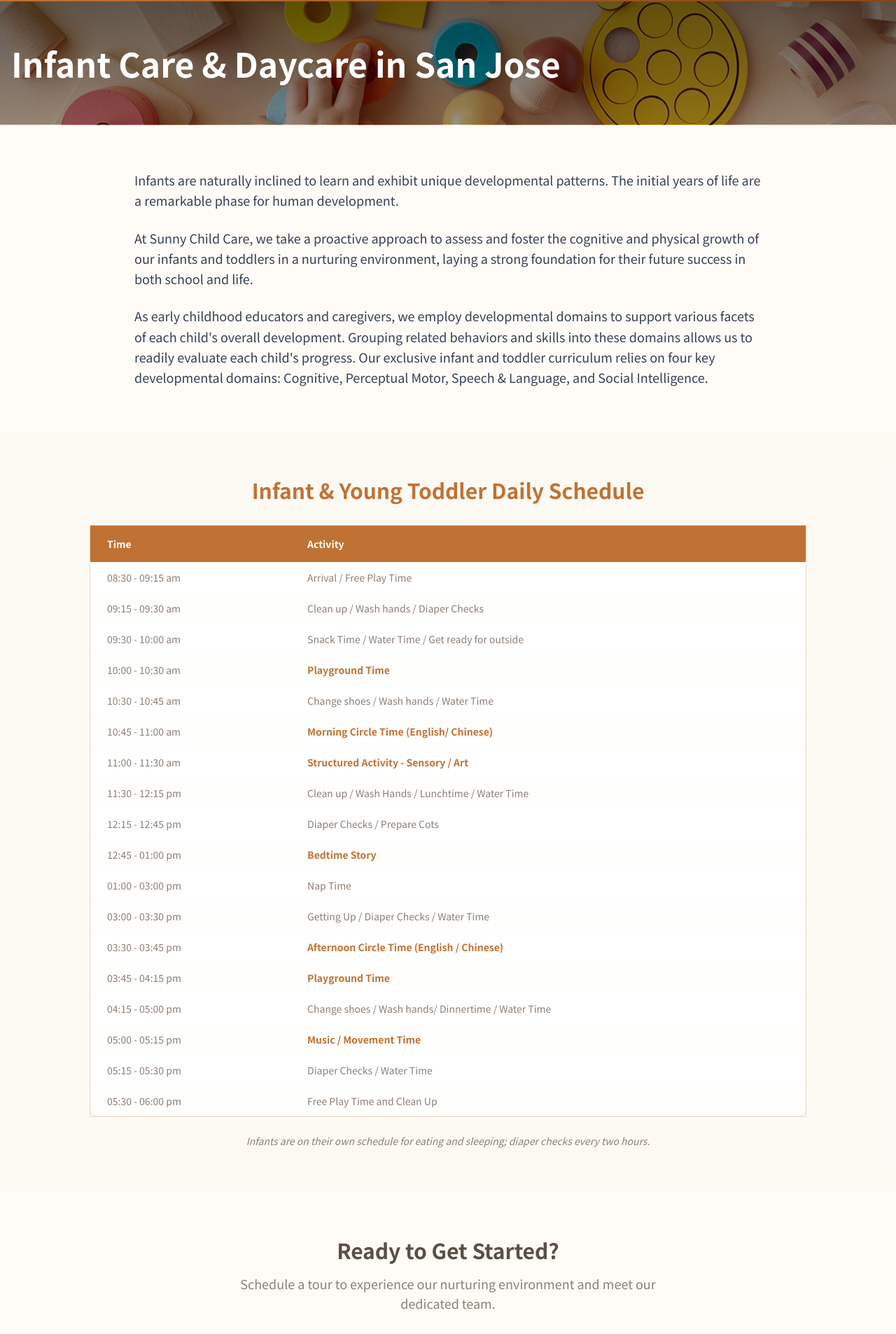
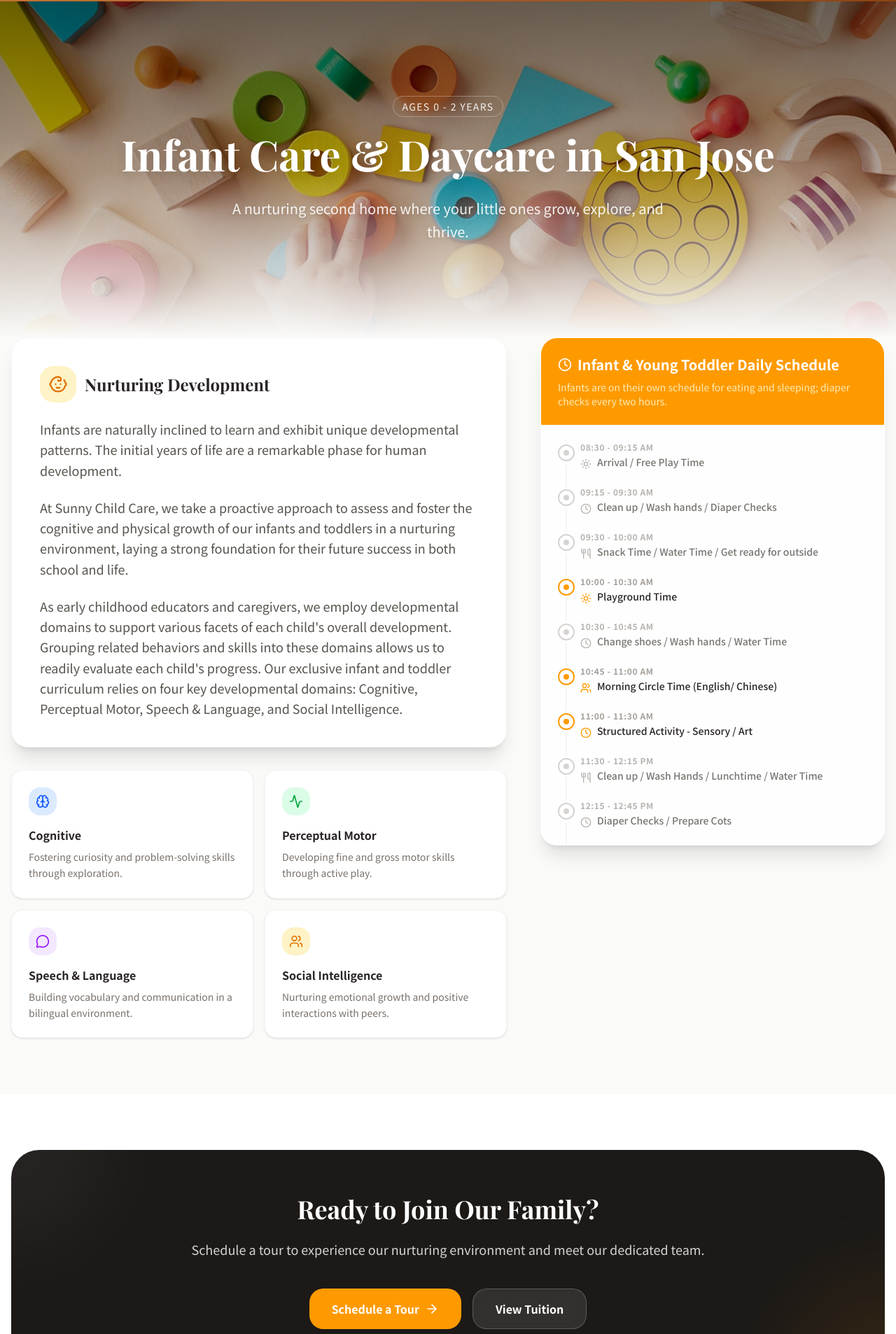
Before and after one commit to darecallad/sunny-next, a Next.js app: page /programs/infant in a window 1280 px wide. Shown: the part 110-2016 px from the top of the page at 70% size. Built offline with nearby package versions, Linux system fonts and the light colour scheme.

Commit message:
feat: optimize infant program page with premium UI and animations

```diff
--- a/src/app/programs/infant/page.tsx
+++ b/src/app/programs/infant/page.tsx
@@ -1,111 +1,256 @@
 "use client";
 
+import { useLanguage } from "@/context/language-context";
+import { programsContent } from "@/data/site";
+import { motion, useScroll, useTransform } from "framer-motion";
+import {
+  Clock,
+  Baby,
+  Brain,
+  Heart,
+  MessageCircle,
+  Activity,
+  Sun,
+  Moon,
+  Utensils,
+  Music,
+  Users,
+  ArrowRight
+} from "lucide-react";
+import Image from "next/image";
 import Link from "next/link";
-
-import { useLanguage } from "@/context/language-context";
-import { programsContent, siteConfig } from "@/data/site";
+import { useRef } from "react";
 
 export default function InfantPage() {
   const { locale } = useLanguage();
   const content = programsContent.infant;
+  const containerRef = useRef(null);
+
+  const { scrollYProgress } = useScroll({
+    target: containerRef,
+    offset: ["start start", "end start"]
+  });
+
+  const y = useTransform(scrollYProgress, [0, 1], ["0%", "50%"]);
+  const opacity = useTransform(scrollYProgress, [0, 0.5], [1, 0]);
+
+  const features = [
+    {
+      icon: Brain,
+      title: { en: "Cognitive", zh: "認知發展" },
+      description: { en: "Fostering curiosity and problem-solving skills through exploration.", zh: "透過探索培養好奇心和解決問題的能力。" },
+      color: "bg-blue-100 text-blue-600"
+    },
+    {
+      icon: Activity,
+      title: { en: "Perceptual Motor", zh: "感知運動" },
+      description: { en: "Developing fine and gross motor skills through active play.", zh: "透過活動遊戲發展精細和大肌肉運動技能。" },
+      color: "bg-green-100 text-green-600"
+    },
+    {
+      icon: MessageCircle,
+      title: { en: "Speech & Language", zh: "語言發展" },
+      description: { en: "Building vocabulary and communication in a bilingual environment.", zh: "在雙語環境中建立詞彙和溝通能力。" },
+      color: "bg-purple-100 text-purple-600"
+    },
+    {
+      icon: Users,
+      title: { en: "Social Intelligence", zh: "社交智能" },
+      description: { en: "Nurturing emotional growth and positive interactions with peers.", zh: "培養情感成長和與同伴的積極互動。" },
+      color: "bg-amber-100 text-amber-600"
+    }
+  ];
+
+  const getIconForActivity = (activity: string) => {
+    const lower = activity.toLowerCase();
+    if (lower.includes("snack") || lower.includes("lunch") || lower.includes("dinner")) return Utensils;
+    if (lower.includes("nap") || lower.includes("bedtime")) return Moon;
+    if (lower.includes("playground") || lower.includes("outside")) return Sun;
+    if (lower.includes("music")) return Music;
+    if (lower.includes("circle")) return Users;
+    if (lower.includes("arrival")) return Sun;
+    return Clock;
+  };
 
   return (
-    <div className="min-h-screen">
+    <div className="min-h-screen bg-stone-50" ref={containerRef}>
       {/* Hero Section */}
-      <section
-        className="border-b border-border/40 py-16 bg-cover bg-center relative"
-        style={{
-          backgroundImage: "url('/images/banners/infant.webp')",
-          backgroundPosition: "50% 60%",
-        }}
+      <section className="relative h-[60vh] flex items-center justify-center overflow-hidden">
+        <motion.div
+          style={{ y, opacity }}
+          className="absolute inset-0 z-0"
         >
-        <div className="absolute inset-0 bg-gradient-to-b from-black/60 to-black/40" />
-        <div className="container mx-auto px-4 relative z-10">
-          <h1 className="text-4xl font-semibold text-white sm:text-5xl">
+          <Image
+            src="/images/banners/infant.webp"
+            alt="Infant Care"
+            fill
+            className="object-cover brightness-[0.7]"
+            priority
+            sizes="100vw"
+          />
+          <div className="absolute inset-0 bg-gradient-to-b from-black/40 via-transparent to-stone-50" />
+        </motion.div>
+
+        <div className="relative z-10 container mx-auto px-4 text-center">
+          <motion.div
+            initial={{ opacity: 0, y: 30 }}
+            animate={{ opacity: 1, y: 0 }}
+            transition={{ duration: 0.8, ease: "easeOut" }}
+          >
+            <span className="inline-block py-1 px-3 border border-white/30 rounded-full text-white/90 text-sm tracking-widest uppercase mb-4 backdrop-blur-sm">
+              {locale === "en" ? "Ages 0 - 2 Years" : "0 - 2 歲嬰幼兒"}
+            </span>
+            <h1 className="text-4xl md:text-6xl font-serif font-bold text-white mb-6 drop-shadow-xl leading-tight">
               {content.hero.title[locale]}
             </h1>
+            <p className="text-xl text-white/90 max-w-2xl mx-auto font-light leading-relaxed drop-shadow-md">
+              {locale === "en"
+                ? "A nurturing second home where your little ones grow, explore, and thrive."
+                : "一個溫馨的第二個家，讓您的寶貝在這裡成長、探索和茁壯。"}
+            </p>
+          </motion.div>
         </div>
       </section>
 
-      {/* Description Section */}
-      <section className="py-16">
+      {/* Philosophy & Description */}
+      <section className="py-20 -mt-20 relative z-20">
         <div className="container mx-auto px-4">
-          <div className="mx-auto max-w-4xl space-y-6">
+          <div className="grid lg:grid-cols-12 gap-12 items-start">
+            {/* Left Column: Text Content */}
+            <div className="lg:col-span-7 space-y-8">
+              <motion.div
+                initial={{ opacity: 0, y: 20 }}
+                whileInView={{ opacity: 1, y: 0 }}
+                viewport={{ once: true }}
+                className="bg-white rounded-3xl shadow-xl p-8 md:p-10 border border-stone-100"
+              >
+                <div className="flex items-center gap-3 mb-6">
+                  <div className="p-3 bg-amber-100 rounded-xl text-amber-600">
+                    <Baby size={28} />
+                  </div>
+                  <h2 className="text-2xl font-serif font-bold text-stone-800">
+                    {locale === "en" ? "Nurturing Development" : "培育發展"}
+                  </h2>
+                </div>
+                <div className="space-y-6 text-stone-600 leading-relaxed text-lg">
                   {content.description.map((para, index) => (
-              <p key={index} className="text-lg leading-relaxed text-gray-700">
-                {para[locale]}
-              </p>
+                    <p key={index}>{para[locale]}</p>
+                  ))}
+                </div>
+              </motion.div>
+
+              {/* Developmental Domains Grid */}
+              <div className="grid sm:grid-cols-2 gap-4">
+                {features.map((feature, index) => (
+                  <motion.div
+                    key={index}
+                    initial={{ opacity: 0, y: 20 }}
+                    whileInView={{ opacity: 1, y: 0 }}
+                    viewport={{ once: true }}
+                    transition={{ delay: index * 0.1 }}
+                    className="bg-white p-6 rounded-2xl shadow-sm border border-stone-100 hover:shadow-md transition-shadow"
+                  >
+                    <div className={`w-10 h-10 rounded-lg ${feature.color} flex items-center justify-center mb-4`}>
+                      <feature.icon size={20} />
+                    </div>
+                    <h3 className="font-bold text-stone-800 mb-2">{feature.title[locale]}</h3>
+                    <p className="text-sm text-stone-500 leading-relaxed">{feature.description[locale]}</p>
+                  </motion.div>
                 ))}
               </div>
             </div>
-      </section>
 
-      {/* Schedule Section */}
-      <section className="bg-secondary/20 py-16">
-        <div className="container mx-auto px-4">
-          <div className="mx-auto max-w-5xl">
-            <h2 className="text-3xl font-semibold text-primary text-center mb-8">
+            {/* Right Column: Schedule */}
+            <div className="lg:col-span-5">
+              <motion.div
+                initial={{ opacity: 0, x: 20 }}
+                whileInView={{ opacity: 1, x: 0 }}
+                viewport={{ once: true }}
+                className="bg-white/80 backdrop-blur-lg rounded-3xl shadow-xl border border-white/50 overflow-hidden sticky top-24"
+              >
+                <div className="bg-amber-500 p-6 text-white">
+                  <h3 className="text-xl font-bold flex items-center gap-2">
+                    <Clock size={20} />
                     {content.scheduleTitle[locale]}
-            </h2>
-            <div className="overflow-x-auto">
-              <table className="w-full bg-white rounded-lg shadow-sm border border-border">
-                <thead>
-                  <tr className="bg-primary text-white">
-                    <th className="px-6 py-4 text-left text-sm font-semibold">
-                      {locale === "en" ? "Time" : "時間"}
-                    </th>
-                    <th className="px-6 py-4 text-left text-sm font-semibold">
-                      {locale === "en" ? "Activity" : "活動"}
-                    </th>
-                  </tr>
-                </thead>
-                <tbody>
-                  {content.schedule.map((item, index) => (
-                    <tr key={index} className={index % 2 === 0 ? "bg-white" : "bg-secondary/10"}>
-                      <td className="px-6 py-3 text-sm text-muted-foreground whitespace-nowrap">
-                        {item.time}
-                      </td>
-                      <td className={`px-6 py-3 text-sm ${
-                        item.isBold ? "font-semibold text-primary" : "text-muted-foreground"
-                      }`}>
-                        {item.activity}
-                      </td>
-                    </tr>
-                  ))}
-                </tbody>
-              </table>
-            </div>
-            <p className="mt-6 text-center text-sm text-muted-foreground italic">
+                  </h3>
+                  <p className="text-amber-100 text-sm mt-2 opacity-90">
                     {content.note[locale]}
                   </p>
+                </div>
+
+                <div className="max-h-[600px] overflow-y-auto p-6 space-y-6 custom-scrollbar">
+                  {content.schedule.map((item, index) => {
+                    const Icon = getIconForActivity(item.activity);
+                    return (
+                      <div key={index} className="relative pl-8 pb-0 last:pb-0">
+                        {/* Timeline Line */}
+                        {index !== content.schedule.length - 1 && (
+                          <div className="absolute left-[11px] top-8 bottom-[-24px] w-[2px] bg-stone-100" />
+                        )}
+
+                        {/* Timeline Dot */}
+                        <div className={`absolute left-0 top-1 w-6 h-6 rounded-full border-2 flex items-center justify-center bg-white z-10 ${
+                          item.isBold ? "border-amber-500 text-amber-500" : "border-stone-300 text-stone-300"
+                        }`}>
+                          <div className={`w-2 h-2 rounded-full ${item.isBold ? "bg-amber-500" : "bg-stone-300"}`} />
+                        </div>
+
+                        <div className={`flex gap-4 ${item.isBold ? "opacity-100" : "opacity-80"}`}>
+                          <div className="flex-1">
+                            <span className="text-xs font-bold text-stone-400 uppercase tracking-wider block mb-1">
+                              {item.time}
+                            </span>
+                            <div className="flex items-start gap-2">
+                              <Icon size={16} className={`mt-1 flex-shrink-0 ${item.isBold ? "text-amber-500" : "text-stone-400"}`} />
+                              <p className={`text-sm font-medium leading-snug ${item.isBold ? "text-stone-800" : "text-stone-600"}`}>
+                                {item.activity}
+                              </p>
+                            </div>
+                          </div>
+                        </div>
+                      </div>
+                    );
+                  })}
+                </div>
+              </motion.div>
+            </div>
           </div>
         </div>
       </section>
 
       {/* CTA Section */}
-      <section className="bg-background py-16">
-        <div className="container mx-auto px-4 text-center">
-          <h2 className="text-3xl font-semibold text-foreground">
-            {locale === "en" ? "Ready to Get Started?" : "準備好開始了嗎？"}
+      <section className="py-20 bg-white">
+        <div className="container mx-auto px-4">
+          <div className="bg-stone-900 rounded-[2.5rem] p-8 md:p-16 text-center relative overflow-hidden">
+            {/* Decorative circles */}
+            <div className="absolute top-0 left-0 w-64 h-64 bg-white/5 rounded-full -translate-x-1/2 -translate-y-1/2 blur-3xl" />
+            <div className="absolute bottom-0 right-0 w-64 h-64 bg-amber-500/10 rounded-full translate-x-1/2 translate-y-1/2 blur-3xl" />
+
+            <div className="relative z-10 max-w-3xl mx-auto">
+              <h2 className="text-3xl md:text-4xl font-serif font-bold text-white mb-6">
+                {locale === "en" ? "Ready to Join Our Family?" : "準備好加入我們的大家庭了嗎？"}
               </h2>
-          <p className="mx-auto mt-4 max-w-2xl text-lg text-muted-foreground">
+              <p className="text-lg text-stone-300 mb-10 leading-relaxed">
                 {locale === "en"
                   ? "Schedule a tour to experience our nurturing environment and meet our dedicated team."
                   : "預約參觀，體驗我們溫馨的環境，認識我們敬業的團隊。"}
               </p>
-          <div className="mt-8 flex flex-wrap justify-center gap-4">
+              <div className="flex flex-col sm:flex-row gap-4 justify-center">
+                <Link
+                  href="/tour"
+                  className="inline-flex items-center justify-center px-8 py-4 bg-amber-500 hover:bg-amber-600 text-white rounded-xl font-bold transition-all hover:shadow-lg hover:-translate-y-1"
+                >
+                  {locale === "en" ? "Schedule a Tour" : "預約參觀"}
+                  <ArrowRight className="ml-2" size={20} />
+                </Link>
                 <Link
                   href="/admission/tuition"
-              className="inline-flex h-11 items-center justify-center rounded-md bg-primary px-8 text-sm font-medium text-white shadow transition-colors hover:bg-primary/90"
+                  className="inline-flex items-center justify-center px-8 py-4 bg-white/10 hover:bg-white/20 text-white border border-white/20 rounded-xl font-bold transition-all backdrop-blur-sm"
                 >
-              {locale === "en" ? "Schedule a Tour" : "預約參觀"}
+                  {locale === "en" ? "View Tuition" : "查看學費"}
                 </Link>
-            <a
-              href={`tel:${siteConfig.contact.phone.replace(/\D/g, "")}`}
-              className="inline-flex h-11 items-center justify-center rounded-md border border-primary bg-transparent px-8 text-sm font-medium text-primary shadow-sm transition-colors hover:bg-primary/10"
-            >
-              {locale === "en" ? `Call ${siteConfig.contact.phone}` : `電話 ${siteConfig.contact.phone}`}
-            </a>
+              </div>
+            </div>
           </div>
         </div>
       </section>
```
Lines whose indentation alone changed are shown as unchanged.
